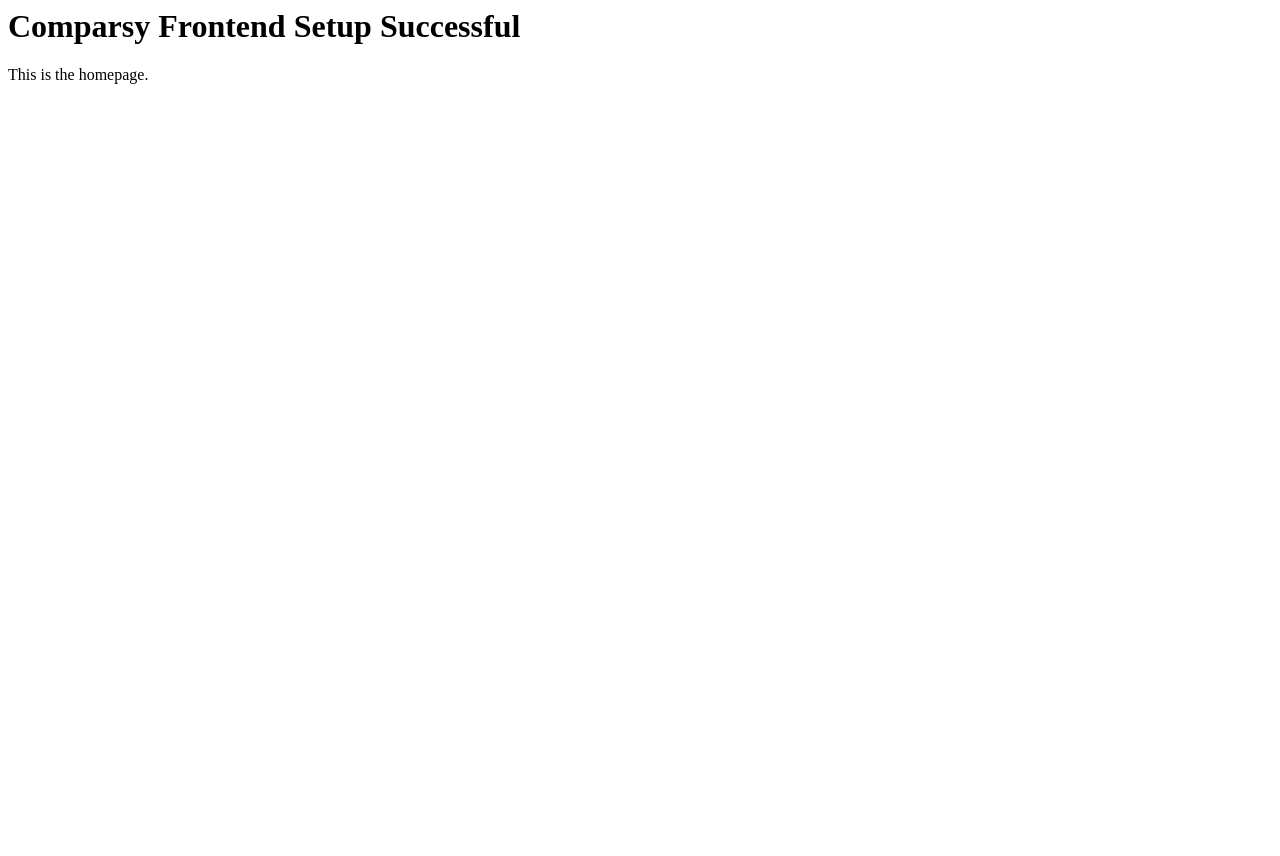
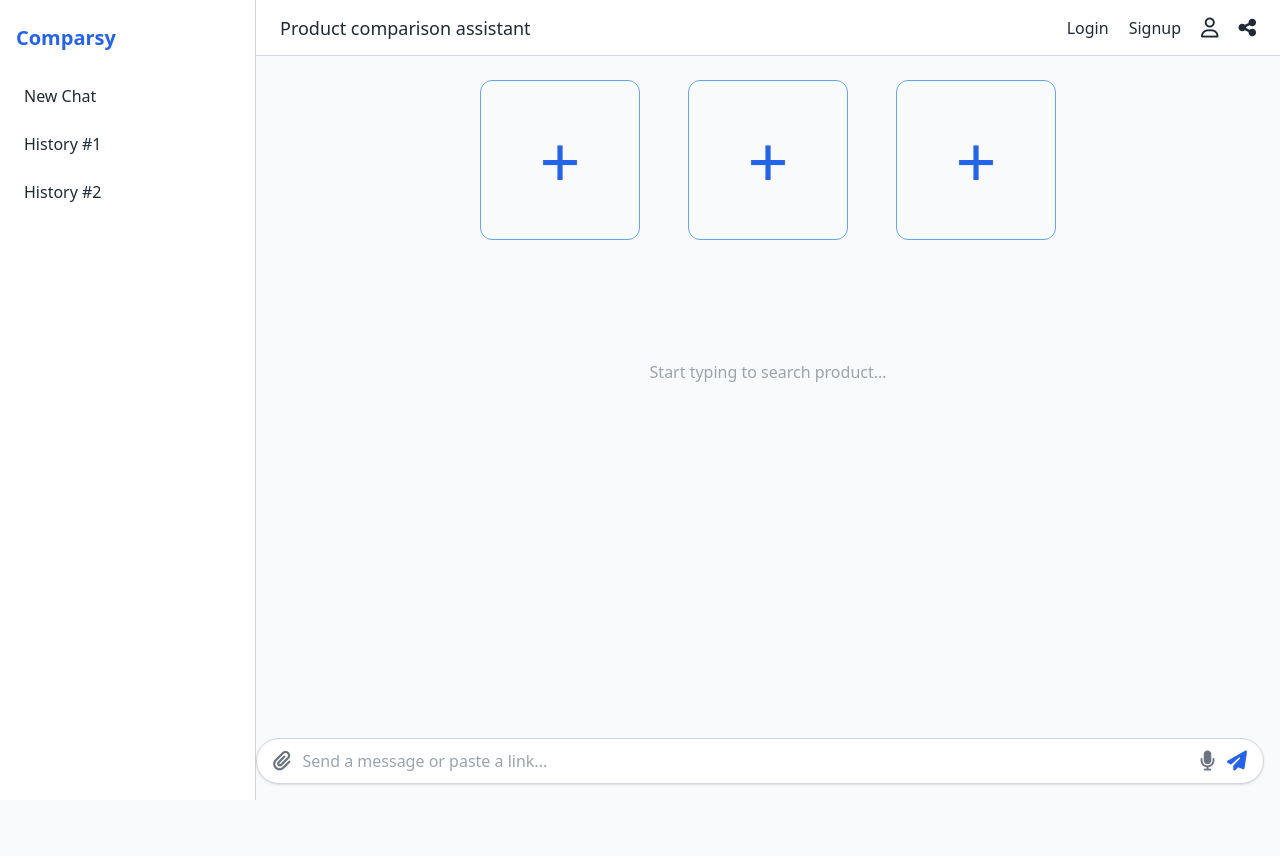
Before and after one commit to MauliChawan/A-Django-Based-AI-Powered-Product-Information-Comparison-Tool, a Django app: page / in a window 1280 px wide. Before the commit the page ends 84 px from the top, so only its background shows below. Run offline with Django 5.2, Linux system fonts and the light colour scheme; some libraries are stand-ins or nearby versions.

Commit message:
update ui with ai

```diff
--- a/comparsy/comparsy/urls.py
+++ b/comparsy/comparsy/urls.py
@@ -16,9 +16,9 @@ Including another URLconf
 """
 from django.contrib import admin
 from django.urls import path
-from website import views
+from website.views import index
 
 urlpatterns = [
     path('admin/', admin.site.urls),
-    path('', views.index, name='home'),
+    path('', index, name='index'),
 ]
--- /dev/null
+++ b/comparsy/templates/base.html
@@ -0,0 +1,81 @@
+<!DOCTYPE html>
+<html lang="en">
+<head>
+    <meta charset="UTF-8" />
+    <title>Comparsy</title>
+
+    <script src="https://cdn.tailwindcss.com"></script>
+    <link rel="stylesheet" href="https://cdnjs.cloudflare.com/ajax/libs/font-awesome/6.6.0/css/all.min.css"/>
+
+    <style>
+        ::-webkit-scrollbar{
+            width: 6px;
+        }
+        ::-webkit-scrollbar-thumb{
+            background: #3b82f6;
+            border-radius: 4px;
+        }
+    </style>
+</head>
+
+<body class="bg-gray-50 text-gray-800">
+
+<!-- SIDEBAR -->
+<div class="fixed left-0 top-0 h-screen w-64 border-r border-gray-300 px-4 py-6 bg-white">
+    <h1 class="font-bold text-xl mb-6 text-blue-600">Comparsy</h1>
+
+    <div class="space-y-2 overflow-y-auto h-[80vh]">
+        <div class="cursor-pointer hover:bg-gray-200 p-2 rounded">New Chat</div>
+        <div class="cursor-pointer hover:bg-gray-200 p-2 rounded">History #1</div>
+        <div class="cursor-pointer hover:bg-gray-200 p-2 rounded">History #2</div>
+    </div>
+</div>
+
+<!-- NAVBAR -->
+<div class="fixed left-64 top-0 right-0 h-14 border-b border-gray-300 flex items-center justify-between px-6 bg-white">
+    <div class="font-medium text-lg">Product comparison assistant</div>
+
+    <div class="flex items-center gap-5">
+        <button class="hover:text-blue-600">Login</button>
+        <button class="hover:text-blue-600">Signup</button>
+        <i class="fa-regular fa-user text-xl cursor-pointer hover:text-blue-600"></i>
+        <i class="fa-solid fa-share-nodes text-xl cursor-pointer hover:text-blue-600"></i>
+    </div>
+</div>
+
+<!-- MAIN BODY -->
+<div class="ml-64 mt-20">
+
+    <!-- 3 PLUS BUTTONS -->
+    <div class="flex justify-center mt-6 gap-12">
+        <div class="w-40 h-40 border border-blue-400 rounded-xl flex items-center justify-center hover:bg-blue-50 cursor-pointer transition hover:scale-105">
+            <span class="text-7xl font-light text-blue-600">+</span>
+        </div>
+        <div class="w-40 h-40 border border-blue-400 rounded-xl flex items-center justify-center hover:bg-blue-50 cursor-pointer transition hover:scale-105">
+            <span class="text-7xl font-light text-blue-600">+</span>
+        </div>
+        <div class="w-40 h-40 border border-blue-400 rounded-xl flex items-center justify-center hover:bg-blue-50 cursor-pointer transition hover:scale-105">
+            <span class="text-7xl font-light text-blue-600">+</span>
+        </div>
+    </div>
+
+    <!-- CHAT MESSAGES AREA -->
+    <div id="chatbox" class="mt-10 px-10 h-[72vh] overflow-y-auto">
+        <div class="text-center text-gray-400 mt-20">Start typing to search product…</div>
+    </div>
+
+    <!-- CHAT INPUT BAR -->
+    <div class="fixed bottom-4 left-64 right-4 flex items-center gap-3 bg-white border border-gray-300 rounded-full px-4 py-2 shadow">
+        <i class="fa-solid fa-paperclip cursor-pointer text-xl text-gray-500"></i>
+        <input type="text" placeholder="Send a message or paste a link..."
+               class="flex-1 outline-none text-gray-900 bg-transparent text-base">
+        <i class="fa-solid fa-microphone cursor-pointer text-xl text-gray-500"></i>
+        <button>
+            <i class="fa-solid fa-paper-plane cursor-pointer text-xl text-blue-600"></i>
+        </button>
+    </div>
+
+</div>
+
+</body>
+</html>
--- a/comparsy/website/templates/website/index.html
+++ b/comparsy/website/templates/website/index.html
@@ -1,2 +1,18 @@
-<h1>Comparsy Frontend Setup Successful</h1>
-<p>This is the homepage.</p>
+{% extends 'base.html' %}
+{% block content %}
+
+<div class="container text-center mt-5">
+
+  <h2 class="mb-4">Select products to compare</h2>
+
+  <div class="d-flex justify-content-center gap-4">
+    <div class="plus-block">+</div>
+    <div class="plus-block">+</div>
+    <div class="plus-block">+</div>
+  </div>
+
+  <p class="mt-4 text-muted">Tap on the plus to search product</p>
+
+</div>
+
+{% endblock %}
--- a/comparsy/website/views.py
+++ b/comparsy/website/views.py
@@ -1,4 +1,4 @@
 from django.shortcuts import render
 
 def index(request):
-    return render(request, 'website/index.html')
+    return render(request, 'base.html')
```
Also changed, not shown: comparsy/urls.py (added).
